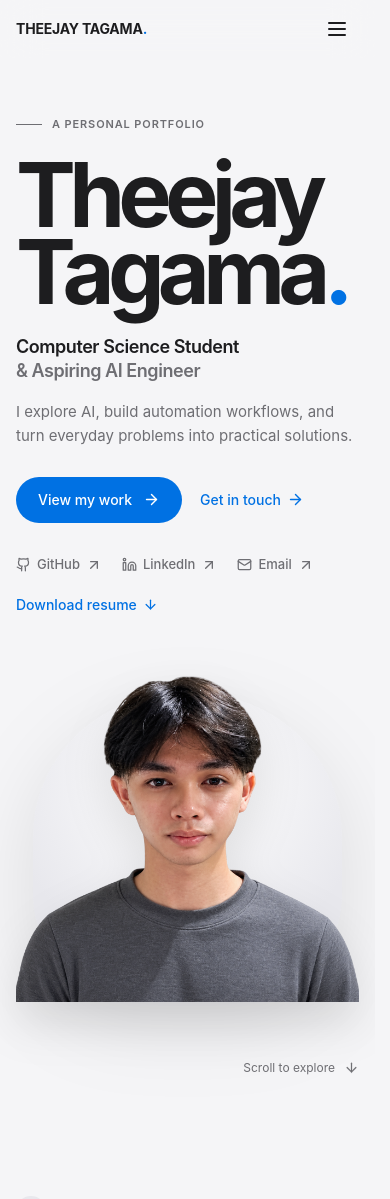
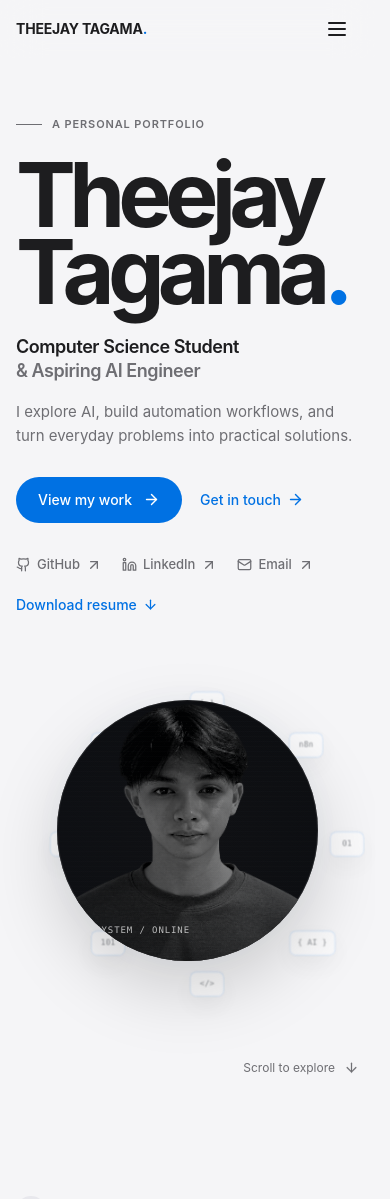
Before and after one commit to Theejay06/personal-website, a React (Vite) app: page / in a window 390 px wide. Shown: the top 1199 px of the page. Built offline with nearby package versions, Linux system fonts and the light colour scheme.

Commit message:
Add interactive code orbit portrait

```diff
--- a/src/components/Hero.tsx
+++ b/src/components/Hero.tsx
@@ -1,3 +1,4 @@
+import { useRef, type CSSProperties, type PointerEvent as ReactPointerEvent } from 'react'
 import { motion, useReducedMotion } from 'motion/react'
 import { ArrowDown, ArrowRight } from 'lucide-react'
 import { profile } from '../data/profile'
@@ -5,6 +6,13 @@ import { SocialLinks } from './Shared'
 
 export default function Hero() {
   const reduced = useReducedMotion()
+  const portrait = useRef<HTMLElement>(null)
+  const codeFragments = ['01', '{ AI }', '</>', '101', 'API', 'if()', '[ ]', 'n8n']
+  const movePortraitLight = (event: ReactPointerEvent<HTMLElement>) => {
+    const bounds = event.currentTarget.getBoundingClientRect()
+    event.currentTarget.style.setProperty('--pointer-x', `${event.clientX - bounds.left}px`)
+    event.currentTarget.style.setProperty('--pointer-y', `${event.clientY - bounds.top}px`)
+  }
   const entry = (delay: number) => ({ initial: reduced ? false as const : { opacity: 0, y: 14 }, animate: { opacity: 1, y: 0 }, transition: { duration: reduced ? 0 : 0.65, delay: reduced ? 0 : delay } })
   return <section id="home" aria-labelledby="hero-title" className="hero container">
     <div className="hero-grid">
@@ -16,8 +24,16 @@ export default function Hero() {
         <motion.div {...entry(0.32)} className="hero-actions"><a href="#work" className="button">View my work <ArrowRight size={17} /></a><a href="#contact" className="text-link">Get in touch <ArrowRight size={17} /></a></motion.div>
         <motion.div {...entry(0.4)}><SocialLinks /><a className="text-link resume-link" href={`${import.meta.env.BASE_URL}documents/theejay-tagama-resume.pdf`} download>Download resume <ArrowDown size={15} aria-hidden="true" /></a></motion.div>
       </div>
-      <motion.figure {...entry(0.4)} className="portrait">
-        {profile.portrait ? <img src={profile.portrait} alt="Theejay Tagama" fetchPriority="high" /> : <div className="portrait-placeholder"><span className="eyebrow portrait-top">THE PERSON BEHIND THE WORK</span><span className="portrait-monogram" aria-hidden="true">Tt<span>.</span></span><div className="portrait-note"><span className="small-line" aria-hidden="true" /><p>Portrait coming soon<span>A space for my photograph.</span></p></div></div>}
+      <motion.figure ref={portrait} {...entry(0.4)} className="portrait" onPointerMove={movePortraitLight} onPointerLeave={() => { portrait.current?.style.removeProperty('--pointer-x'); portrait.current?.style.removeProperty('--pointer-y') }}>
+        <div className="portrait-frame">
+          {profile.portrait ? <img src={profile.portrait} alt="Theejay Tagama" fetchPriority="high" /> : <div className="portrait-placeholder"><span className="eyebrow portrait-top">THE PERSON BEHIND THE WORK</span><span className="portrait-monogram" aria-hidden="true">Tt<span>.</span></span><div className="portrait-note"><span className="small-line" aria-hidden="true" /><p>Portrait coming soon<span>A space for my photograph.</span></p></div></div>}
+          <span className="portrait-shade" aria-hidden="true" />
+          <span className="portrait-reticle" aria-hidden="true" />
+          <span className="portrait-status" aria-hidden="true"><i /> SYSTEM / ONLINE</span>
+        </div>
+        <div className="code-orbit" aria-hidden="true">
+          {codeFragments.map((fragment, index) => <span key={fragment} style={{ '--index': index } as CSSProperties}>{fragment}</span>)}
+        </div>
         <figcaption><span>THEEJAY TAGAMA</span><span>AI & AUTOMATION</span></figcaption>
       </motion.figure>
     </div>
--- a/src/index.css
+++ b/src/index.css
@@ -73,9 +73,24 @@
   .hero .social-links { margin-top: 22px; }
   .social-links .text-link { color: var(--color-muted); font-size: 13px; }
   .pending-label { font-size: 9px; color: var(--color-muted); }
-  .portrait { position: relative; }
-  .portrait::before { content: ''; position: absolute; z-index: -1; inset: 10% 5% 3%; border-radius: 48% 48% 32% 32%; background: radial-gradient(circle at 50% 30%, #fff, #e8e8ed 70%); filter: drop-shadow(0 28px 40px rgb(0 0 0 / 10%)); }
-  .portrait > img { width: 100%; aspect-ratio: 1; object-fit: contain; filter: drop-shadow(0 22px 22px rgb(0 0 0 / 10%)); }
+  .portrait { --pointer-x: 50%; --pointer-y: 50%; position: relative; isolation: isolate; padding: 10%; }
+  .portrait::before { content: ''; position: absolute; z-index: -2; inset: 7%; border-radius: 50%; background: radial-gradient(circle, rgb(0 113 227 / 17%), transparent 66%); filter: blur(12px); transition: transform 700ms cubic-bezier(.22,1,.36,1), opacity 400ms; }
+  .portrait-frame { position: relative; z-index: 2; overflow: hidden; aspect-ratio: 1; border-radius: 50%; background: #101114; box-shadow: inset 0 0 0 1px rgb(255 255 255 / 12%), 0 28px 70px rgb(0 0 0 / 17%); }
+  .portrait-frame::before { content: ''; position: absolute; z-index: 3; inset: 0; pointer-events: none; background: linear-gradient(90deg, rgb(5 6 8 / 40%), transparent 45%, rgb(5 6 8 / 22%)), repeating-linear-gradient(0deg, transparent 0 4px, rgb(255 255 255 / 2%) 5px); mix-blend-mode: screen; }
+  .portrait-frame > img { width: 100%; height: 100%; object-fit: cover; object-position: 50% 28%; filter: grayscale(1) contrast(1.15) brightness(.58); transform: scale(1.08); transition: filter 650ms cubic-bezier(.22,1,.36,1), transform 850ms cubic-bezier(.22,1,.36,1); }
+  .portrait-shade { position: absolute; z-index: 2; inset: 0; pointer-events: none; background: radial-gradient(circle 88px at var(--pointer-x) var(--pointer-y), transparent, rgb(3 5 8 / 36%) 145px, rgb(3 5 8 / 77%) 78%); transition: background 120ms linear; }
+  .portrait-reticle { position: absolute; z-index: 4; left: var(--pointer-x); top: var(--pointer-y); width: 76px; height: 76px; translate: -50% -50%; border: 1px solid rgb(118 188 255 / 58%); border-radius: 50%; opacity: 0; pointer-events: none; transition: opacity 250ms; }
+  .portrait-reticle::before, .portrait-reticle::after { content: ''; position: absolute; background: rgb(118 188 255 / 72%); }
+  .portrait-reticle::before { width: 16px; height: 1px; left: calc(50% - 8px); top: 50%; }
+  .portrait-reticle::after { width: 1px; height: 16px; left: 50%; top: calc(50% - 8px); }
+  .portrait-status { position: absolute; z-index: 4; left: 10%; bottom: 9%; display: flex; align-items: center; gap: 7px; color: rgb(255 255 255 / 70%); font-family: ui-monospace, SFMono-Regular, Menlo, monospace; font-size: 9px; letter-spacing: .1em; }
+  .portrait-status i { width: 5px; height: 5px; border-radius: 50%; background: #5ac8fa; box-shadow: 0 0 12px #5ac8fa; }
+  .code-orbit { position: absolute; z-index: 1; inset: 0; pointer-events: none; }
+  .code-orbit > span { --angle: calc(var(--index) * 45deg); position: absolute; left: 50%; top: 50%; display: grid; place-items: center; min-width: 38px; height: 28px; padding-inline: 8px; border: 1px solid rgb(0 113 227 / 20%); border-radius: 7px; background: rgb(255 255 255 / 78%); box-shadow: 0 10px 30px rgb(0 0 0 / 8%); color: #5f6368; font-family: ui-monospace, SFMono-Regular, Menlo, monospace; font-size: 9px; opacity: .18; transform: rotate(var(--angle)) translateX(150px) rotate(calc(var(--angle) * -1)) scale(.76); transition: opacity 420ms, transform 750ms cubic-bezier(.22,1,.36,1), border-color 420ms; backdrop-filter: blur(12px); }
+  .portrait:hover::before { opacity: 1; transform: scale(1.1); }
+  .portrait:hover .portrait-frame > img { filter: grayscale(.75) contrast(1.12) brightness(.68); transform: scale(1.04); }
+  .portrait:hover .portrait-reticle { opacity: 1; }
+  .portrait:hover .code-orbit > span { opacity: 1; border-color: rgb(0 113 227 / 38%); transform: rotate(var(--angle)) translateX(clamp(170px, 20vw, 245px)) rotate(calc(var(--angle) * -1)) scale(1); animation: orbit-pulse 2.8s calc(var(--index) * -220ms) ease-in-out infinite; }
   .portrait-placeholder { width: 100%; aspect-ratio: 1; display: grid; place-items: center; border-radius: 44px; background: #e8e8ed; }
   .portrait figcaption { display: none; }
   .portrait-monogram { font-size: 10rem; font-weight: 700; letter-spacing: -.09em; }
@@ -190,6 +205,7 @@
 
 @keyframes drift { 0%,100% { transform: translateY(-2px); } 50% { transform: translateY(3px); } }
 @keyframes backdrop-in { from { opacity: 0; } to { opacity: 1; } }
+@keyframes orbit-pulse { 0%,100% { margin: 0; } 50% { margin-top: -9px; } }
 
 @media (max-width: 980px) {
   .container, #work, .about-section > .container { width: calc(100% - 48px); }
@@ -217,7 +233,8 @@
   .hero h1 { font-size: clamp(4.8rem, 23vw, 7rem); }
   .hero-role { margin-top: 25px; }
   .hero-description { font-size: 15px; }
-  .portrait { width: min(100%, 470px); justify-self: center; }
+  .portrait { width: min(100%, 470px); justify-self: center; padding: 12%; }
+  .portrait:hover .code-orbit > span { transform: rotate(var(--angle)) translateX(clamp(145px, 36vw, 215px)) rotate(calc(var(--angle) * -1)) scale(.92); }
   .hero-bottom { margin-top: 24px; }
   .hero-bottom .eyebrow { display: none; }
   .hero-bottom { justify-content: flex-end; }
@@ -248,5 +265,10 @@
 }
 
 @media (hover: none) {
+  .portrait .code-orbit > span { opacity: .7; transform: rotate(var(--angle)) translateX(clamp(140px, 35vw, 205px)) rotate(calc(var(--angle) * -1)) scale(.9); }
+  .portrait-reticle { display: none; }
+}
+
+@media (hover: none) {
   .project-card:hover, .certificate-card:hover { transform: none; }
 }
```
